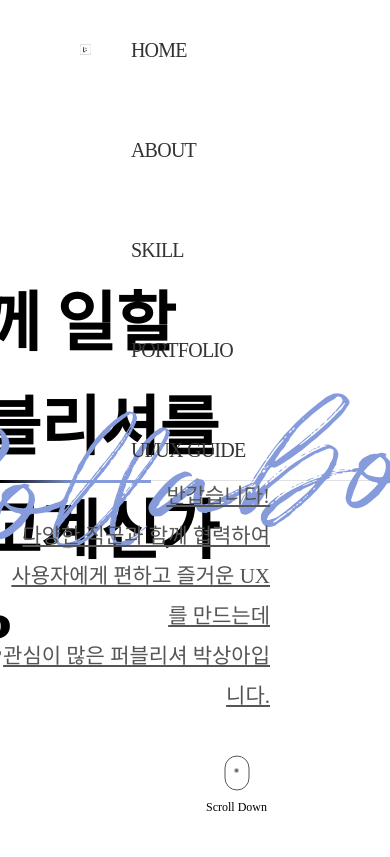
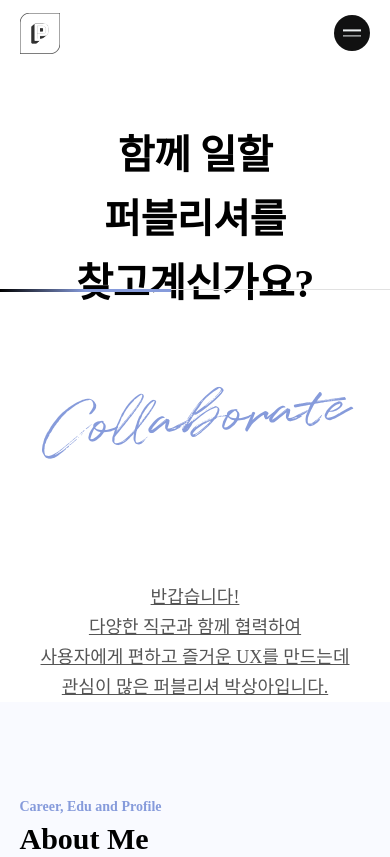
Before and after one commit to psamazing/psamazing, a website: page src/html/index.html in a window 390 px wide. Shown: the top 857 px of the page. Drawn offline with nearby package versions, Linux system fonts and the light colour scheme; files that its build step writes are made by us from their sources; files whose address does not match are found by name; a web font is replaced by a local one.

Commit message:
chore:모바일화면구성

```diff
--- a/src/html/include/header.html
+++ b/src/html/include/header.html
@@ -1,11 +1,13 @@
 <header>
     <nav class="nav">
         <h1 class="logo"><span>WEB PUBLISHER 박상아</span></h1>
-        <a class="menu-trigger">
-            <span></span>
-            <span></span>
-            <span></span>
-        </a>
+        <button type="button" class="all-menu">
+            <em class="icon">
+                <span class="line"></span>
+                <span class="line"></span>
+            </em>
+            <span class="hide">전체메뉴 열기</span>
+        </button>
         <ul>
             <li class="nav-list0"><a href="#home">HOME</a></li>
             <li class="nav-list1"><a href="#about">ABOUT</a></li>
--- a/src/html/index.html
+++ b/src/html/index.html
@@ -9,13 +9,14 @@
     <script type="text/javascript" src="../resources/js/jquery-1.8.3.js"></script>
     <script type="text/javascript" src="../resources/js/jquery.fullpage.js"></script>
     <script type="text/javascript" src="../resources/js/slick.min.js"></script>
+    <script type="text/javascript" src="../resources/js/common.js"></script>
 <body>
     <div id="wrap">
         @@include('./include/header.html')
         <div id="fullpage">
             <div class="section section1">
                 <div class="left-tit">
-                    <p>함께 일할 퍼블리셔를</p>
+                    <p>함께 일할<br class="mo"/> 퍼블리셔를</p>
                     <p>찾고계신가요?</p>
                 </div>
                 <div class="play-bar">
@@ -519,57 +520,59 @@ var w = $(window).width();
 var h = $(window).height();
 
 
+$(function(){
+    matchMediaInit();
+});
+// $(document).ready(function(){
+//     $(".portfolio-wrap").slick({
+//         dots: true,
+//         arrows:true,
+//         infinite: true,
+//         autoplay:false,
+//         slidesToShow: 1,
+//         speed:2000
+//     });
 
-$(document).ready(function(){
-    $(".portfolio-wrap").slick({
-        dots: true,
-        arrows:true,
-        infinite: true,
-        autoplay:false,
-        slidesToShow: 1,
-        speed:2000
-    });
+//     $("#fullpage").fullpage({
+//         responsiveWidth: 980,
+// 		responsiveSlides: true,
+// 		parallax: true,
+//         navigation: true,
+//         navigationPosition:"ture",
 
-    $("#fullpage").fullpage({
-        responsiveWidth: 980,
-		responsiveSlides: true,
-		parallax: true,
-        navigation: true,
-        navigationPosition:"ture",
-
-		afterLoad: function(origin, destination, direction){
+// 		afterLoad: function(origin, destination, direction){
 
 
-				if ( destination ==  2 ){
+// 				if ( destination ==  2 ){
 
 
-				}
+// 				}
 
 
-		},
+// 		},
 
 
-        onLeave: function(origin, destination, direction){
-            console.log(destination);
-            //FOOTER로 인한 SECTION-TITLE 변경
-            if (destination == 4 && direction == 'down') {
-            $('.sec3 .interval').addClass('slide_down');
-            } else {
-            $('.sec3 .interval').removeClass('slide_down');
-            }
-        }
-    });
+//         onLeave: function(origin, destination, direction){
+//             console.log(destination);
+//             //FOOTER로 인한 SECTION-TITLE 변경
+//             if (destination == 4 && direction == 'down') {
+//             $('.sec3 .interval').addClass('slide_down');
+//             } else {
+//             $('.sec3 .interval').removeClass('slide_down');
+//             }
+//         }
+//     });
 
 
 
-	//풀페이지 네비게이션 넘버링
-	$("#fp-nav").wrap("<div class='f_nav_wrap'></div>");
-	//$("#fp-nav").css({"margin-top":"0"});
-	//$(".f_nav_wrap").prepend("<div class='num this'>01</div>");
-	//$(".f_nav_wrap").append("<div class='num entire'>04</div>");
+// 	//풀페이지 네비게이션 넘버링
+// 	$("#fp-nav").wrap("<div class='f_nav_wrap'></div>");
+// 	//$("#fp-nav").css({"margin-top":"0"});
+// 	//$(".f_nav_wrap").prepend("<div class='num this'>01</div>");
+// 	//$(".f_nav_wrap").append("<div class='num entire'>04</div>");
 
 
-});
+// });
 
 
 
--- a/src/resources/js/common.js
+++ b/src/resources/js/common.js
@@ -0,0 +1,177 @@
+var UI = UI || {};
+
+var Utils = {
+  getMediaQuery: function (type) {
+    return {
+      pc: window.matchMedia('(min-width:1025px)'),
+      tablet: window.matchMedia('(min-width:768px) and (max-width:1024px)'),
+      mobile: window.matchMedia('all and (max-width:767px)'),
+    }[type];
+  },
+};
+UI.matchMedia = {
+    init: function () {
+      var _this = this;
+      var pcMQ = Utils.getMediaQuery('pc');
+      var tabletMQ = Utils.getMediaQuery('tablet');
+
+      if (pcMQ.matches) {
+        _this.matchedIsPC();
+      } else {
+        tabletMQ.matches ? _this.matchedIsTablet() : _this.matchedIsMobile();
+      }
+      pcMQ.addListener(function (mql) {
+        document.location.reload();
+        mql.matches && _this.matchedIsPC();
+      });
+
+      tabletMQ.addListener(function (mql) {
+        document.location.reload();
+        mql.matches
+          ? _this.matchedIsTablet()
+          : pcMQ.matches
+            ? _this.matchedIsPC()
+            : _this.matchedIsMobile();
+      });
+    },
+    matchedIsPC: function () {
+      console.log('pc');
+      UI.pcAni.init();
+    },
+    matchedIsTablet: function () {
+      console.log('tablet');
+      UI.tabletAni.init();
+    },
+    matchedIsMobile: function () {
+      console.log('mobile');
+      UI.mAni.init();
+    },
+  };
+
+  // pc
+  UI.pcAni = {
+    init: function () {
+      $('#fullpage').fullpage({
+        autoScrolling: true,
+        fitToSection: false,
+        navigation: true,
+        responsive: true,
+        resize: true,
+        scrollOverflow: false,
+        onLeave: function (index, destination, direction) {
+          //FOOTER PAGINATION STYLE
+          if (destination == 5) {
+            $('#fp-nav ul li').eq(3).children('a').addClass('show');
+            $('#fp-nav').addClass('slide_down');
+          } else {
+            $('#fp-nav ul li').eq(3).children('a').removeClass('show');
+            $('#fp-nav').removeClass('slide_down');
+          }
+
+          $('.section [data-aos]').removeClass('aos-animate');
+        },
+        afterLoad: function (anchorLink, index) {
+        },
+        afterResize: function () {
+          var win = $(window).width();
+          if (win > 865) {
+          }
+          $.fn.fullpage.setAllowScrolling(true);
+        },
+      });
+    },
+  };
+
+  //tablet
+  UI.tabletAni = {
+    init: function () {
+      $('#fullpage').fullpage({
+        autoScrolling: true,
+        fitToSection: false,
+        navigation: true,
+        responsive: true,
+        resize: true,
+        scrollOverflow: false,
+        onLeave: function (index, destination, direction) {
+          //FOOTER로 인한 SECTION-TITLE 변경
+          if (destination == 5 && direction == 'down') {
+            $('.sec3 .interval').addClass('slide_down');
+          } else {
+            $('.sec3 .interval').removeClass('slide_down');
+          }
+
+          // SECTION별 로고, NAV색 변경
+          if (destination == 2 || destination == 3) {
+            $('header').addClass('top_active');
+            $('#fp-nav ul li a span').addClass('dark');
+          } else {
+            $('header').removeClass('top_active');
+            $('#fp-nav ul li a span').removeClass('dark');
+          }
+
+          //FOOTER PAGINATION STYLE
+          if (destination == 5) {
+            $('#fp-nav ul li').eq(3).children('a').addClass('show');
+            $('#fp-nav').addClass('slide_down');
+          } else {
+            $('#fp-nav ul li').eq(3).children('a').removeClass('show');
+            $('#fp-nav').removeClass('slide_down');
+          }
+
+          $('.section [data-aos]').removeClass('aos-animate');
+        },
+        afterLoad: function (anchorLink, index) {
+          $('.section.active [data-aos]').addClass('aos-animate');
+        },
+        afterResize: function () {
+          var win = $(window).width();
+          if (win > 865) {
+          }
+          $.fn.fullpage.setAllowScrolling(true);
+        },
+      });
+    },
+  };
+  // mo
+  UI.mAni = {
+    init: function () {
+      $(window)
+        .on('scroll', function () {
+          var sTop = $(this).scrollTop();
+            console.log(sTop,$('.section1').offset().top,$('.section1').height() / 1.5)
+          if (sTop > $('.section1').offset().top - $('.section1').height() / 1.5) {
+            $('.section1').addClass('active');
+          }
+          if (sTop > $('.section2').offset().top - $('.section2').height() / 1.5) {
+            $('.section2').addClass('active');
+          }
+          if (sTop > $('.section3').offset().top - $('.section3').height() / 1.5) {
+            $('.section3').addClass('active');
+          }
+          if (sTop > $('.section4').offset().top - $('.section4').height() / 1.5) {
+            $('.section4').addClass('active');
+          }
+        })
+        .trigger('scroll');
+    }
+  };
+  function mainTop() {
+    vw = window.innerWidth;
+    if (vw < 767) {
+      $('html, body').animate({ scrollTop: 0 }, '300');
+    } else {
+      $.fn.fullpage.moveTo(1);
+    }
+  }
+  function matchMediaInit() {
+    UI.matchMedia.init();
+
+    $(".portfolio-wrap").slick({
+        dots: true,
+        arrows:true,
+        infinite: true,
+        autoplay:false,
+        slidesToShow: 1,
+        speed:2000
+    });
+  };
--- a/src/resources/scss/_animation.scss
+++ b/src/resources/scss/_animation.scss
@@ -23,3 +23,50 @@
         width: 100%;
     }
 }
+
+@keyframes sec02_txt {
+    0% {
+        opacity: 0;
+        transform: translateY(-30px);
+    }
+    100% {
+        opacity: 1;
+        transform: translateY(0px);
+    }
+}
+
+@keyframes sec02_item {
+    0% {
+        opacity: 0;
+        transform: translateY(-60px);
+    }
+    100% {
+        opacity: 1;
+        transform: translateY(0px);
+    }
+}
+
+
+@keyframes sec03_grid {
+    0% {
+        opacity: 0;
+        right: -40px;
+    }
+    100% {
+        opacity: 1;
+        right: 0;
+    }
+}
+
+@keyframes sec04_list {
+    0% {
+        opacity: 0;
+        -webkit-transform: translateY(50px);
+        transform: translateY(50px);
+    }
+    100% {
+        opacity: 1;
+        -webkit-transform: translateY(0);
+        transform: translateY(0);
+    }
+}
--- a/src/resources/scss/_header.scss
+++ b/src/resources/scss/_header.scss
@@ -12,7 +12,7 @@ header{
             @include blind;
         }
     }
-    .menu-trigger{
+    .all-menu{
         display:none;
     }
     .nav{
@@ -50,14 +50,13 @@ header{
         }
     }
 }
-
 //footer
 footer{
     background: #222;
     position: relative;
     padding: 0px;
     height:px(250);
-    .contact_con {
+    .contact-con {
         display: flex;
         align-items: center;
         width: 100%;
@@ -70,3 +69,55 @@ footer{
         height: px(150);
     }
 }
+
+@include mq(mobile){
+
+    header{
+        height:px(66);
+        .nav{
+            .all-menu {
+                @include position($t:50%,$r:px(20));
+                display: block;
+                height:px(36);
+                width: px(36);
+                transform: translateY(-50%);
+                background: #111111;
+                border-radius: 50%;
+                border:none;
+                .icon {
+                    display: block;
+                    @include position($t:50%,$l:50%);
+                    transform: translate(-50%,-50%);
+                    margin-top: 0;
+                    .line {
+                        width: px(18);
+                        height: px(1.6);
+                        background-color: #ecf0f1;
+                        display: block;
+                        margin: px(4) auto;
+                        -webkit-transition: all 0.3s ease-in-out;
+                        -o-transition: all 0.3s ease-in-out;
+                        transition: all 0.3s ease-in-out;
+                    }
+                }
+                .hide{
+                    @include blind;
+                }
+            }
+            padding:0 px(20);
+            height:px(66);
+            ul{
+                li{
+                    display: none;
+                }
+            }
+        }
+    }
+    footer{
+        height:px(170);
+        .contact-con {
+            font-size:px(14);
+            line-height: 1.4;
+        }
+    }
+}
--- a/src/resources/scss/_layout.scss
+++ b/src/resources/scss/_layout.scss
@@ -1,3 +1,4 @@
+.mo{display: none;}
 #wrap{
     width: 100%;
     height: 100%;
@@ -67,6 +68,9 @@
         .intro-txt{
             @include position($b:27%);
             right: px(120);
+            opacity: 0;
+            transform: translate3d(200px,0,0);
+            transition: 1s;
             p{
                 text-align: right;
                 font-size: px(21);
@@ -109,11 +113,46 @@
             }
         }
 
+       &.active{
+        .intro-txt{
+            opacity: 1;
+            transform: translateZ(0);
+        }
 
+       }
 
     }
     .section2{
         background:#f9faff;
+
+        &.active{
+            .con-wrap{
+                .content{
+                    .con-tit{
+                        &-t02{
+                            animation: sec02_txt 1s 0.5s ease normal both;
+                        }
+                        &-t01{
+                            animation: sec02_txt 1s 0s ease normal both;
+                        }
+                    }
+                    .con-three{
+                        .item{
+                            &:nth-child(1){
+                                animation: sec02_item 1s 1.2s ease normal both;
+                            }
+                            &:nth-child(2){
+                                animation: sec02_item 1.5s 1.4s ease normal both;
+                            }
+                            &:nth-child(3){
+                                animation: sec02_item 1.5s 1.6s ease normal both;
+                            }
+
+                         }
+                    }
+                }
+            }
+        }
         .con-wrap{
             position: relative;
             height: 100%;
@@ -198,6 +237,25 @@
         }
     }
     .section3{
+
+        &.active{
+            .con-wrap{
+                .content{
+                    .con-tit{
+                        &-t02{
+                            animation: sec02_txt 1s 0.5s ease normal both;
+                        }
+                        &-t01{
+                            animation: sec02_txt 1s 0s ease normal both;
+                        }
+                    }
+                    .skill-list{
+                        animation: sec03_grid 1s 1s ease normal both;
+                    }
+                }
+            }
+        }
+
         .con-wrap{
             position: relative;
             height: 100%;
@@ -277,6 +335,25 @@
     }
     .section4{
         background:#fff;
+
+        &.active{
+            .con-wrap{
+                .content{
+                    .con-tit{
+                        &-t02{
+                            animation: sec02_txt 1s 0.5s ease normal both;
+                        }
+                        &-t01{
+                            animation: sec02_txt 1s 0s ease normal both;
+                        }
+                    }
+                    .portfolio-wrap{
+                        animation: sec04_list 1.5s 1.5s ease normal both;
+                    }
+                }
+            }
+        }
+
         .con-wrap{
             position: relative;
             height: 100%;
--- /dev/null
+++ b/src/resources/scss/_layout_m.scss
@@ -0,0 +1,157 @@
+@include mq(mobile){
+    .mo{display: block;}
+    #wrap{
+        padding-top: pxm(100);
+        padding-bottom: pxm(0);
+        .section1{
+            .play-bar{
+                top:7.1%;
+            }
+            .left-tit{
+                @include position($p:relative,$t:0%, $l:50%);
+                width: 100%;
+                padding-top:px(340);
+                > p{
+                    font-size:px(40);
+                    text-align: center;
+                    line-height: 160%;
+
+                }
+            }
+            .right-tit{
+                @include position($t:px(420), $l:50%);
+                .typing{
+                    font-size:pxm(120);
+                }
+            }
+            .intro-txt{
+                @include position($p:relative,$t:14%, $l:0%);
+                p{
+                    text-align: center;
+                    font-size:px(18);
+                    line-height:px(30);
+                }
+            }
+            .scroll-ani{
+                display: none;
+            }
+        }
+        .section2{
+            padding:25vw 5vw;
+            .con-wrap{
+                padding: 0;
+                .content{
+                    margin-top: 0;
+                    .con-tit{
+                        &-t02{
+                            font-size: px(14);
+                            margin-bottom: px(10);
+                        }
+                        &-t01{
+                            font-size: px(30);
+                            margin-bottom:px(20);
+                        }
+                    }
+                    .con-three{
+                        flex-direction: column;
+                        .item{
+                            width: 100%;
+                            .t01 {
+                                p{
+                                    font-size: px(22);
+                                }
+                            }
+                        }
+                    }
+                }
+            }
+        }
+        .section3{
+            .con-wrap{
+                padding:25vw 5vw;
+                .content{
+                    flex-direction: column;
+                    margin-top: 0;
+                    .con-tit{
+                        margin-bottom:30px;
+                        &-t02{
+                            font-size: px(14);
+                            margin-bottom: px(10);
+                        }
+                        &-t01{
+                            font-size: px(30);
+                            margin-bottom:px(20);
+                        }
+                    }
+                    .con-box{
+                        margin-top:0;
+                        .skill-list{
+                            grid-template-columns: 1fr;
+                            gap: 10px;
+                            li{
+                                &:nth-child(2n){
+                                    margin-top:0;
+                                }
+                                .name{
+                                    margin-top:px(20);
+                                    font-size:px(18);
+                                }
+                            }
+                        }
+                    }
+                }
+            }
+        }
+        .section4{
+            .con-wrap{
+                padding:25vw 5vw;
+                .content{
+                    margin-top: 0;
+                    .con-tit{
+                        margin-bottom:30px;
+                        &-t02{
+                            font-size: px(14);
+                            margin-bottom: px(10);
+                        }
+                        &-t01{
+                            font-size: px(30);
+                            margin-bottom:px(20);
+                        }
+                    }
+                    .portfolio-wrap{
+                        .slidewrap{
+                            flex-direction: column;
+                            gap:3rem;
+                            margin-top:0;
+                            .port-img {
+                                width:100%;
+                            }
+                            .port-infotxt{
+                                .port-tit{
+                                    font-size:px(24);
+                                }
+                                .port-subtit{
+                                    font-size:px(18);
+                                }
+                                .port-keyword{
+                                    li {
+                                        font-size:px(12);
+                                    }
+                                }
+                                .btn-area {
+                                    .port-more{
+                                        width: 100%;
+                                        height: 5rem;
+                                        font-size: 1.6rem;
+                                        border: 1.5px solid;
+                                    }
+                                }
+                            }
+
+                        }
+                    }
+                }
+            }
+        }
+    }
+}
--- a/src/resources/scss/_mixin.scss
+++ b/src/resources/scss/_mixin.scss
@@ -75,8 +75,8 @@ $baseColor: #869BDB;
 
   // media
   @mixin mq($screen-width) {
-    @if $screen-width == 'small' {
-      @media all and (max-width: 320px) {
+    @if $screen-width == 'mobile' {
+      @media all and (max-width: 767px) {
         @content;
       }
     } @else if $screen-width == 'fold' {
@@ -85,3 +85,16 @@ $baseColor: #869BDB;
       }
     }
   }
+
+  @mixin tablet{
+    @media (min-width: 768px) and (max-width: 1023px){
+      @content;
+    }
+  }
+
+/*반응형, 브라우저 크기가 1024px 이상일때*/
+@mixin desktop{
+  @media (min-width: $desktop){
+    @content;
+  }
+}
--- a/src/resources/scss/_slick.scss
+++ b/src/resources/scss/_slick.scss
@@ -196,3 +196,10 @@
         }
     }
 }
+
+
+@include mq(mobile){
+    .slick-dots{
+        bottom:-40px;
+    }
+}
--- a/src/resources/scss/style.scss
+++ b/src/resources/scss/style.scss
@@ -4,5 +4,6 @@
 @import 'header';
 @import 'animation';
 @import 'layout';
+@import 'layout_m';
 @import 'fullpage';
 @import 'slick';
```
Also changed, not shown: src/html/include/footer.html (+3 -3 lines), dist/html/index.html, dist/resources/css/style.css, dist/resources/js/common.js.
